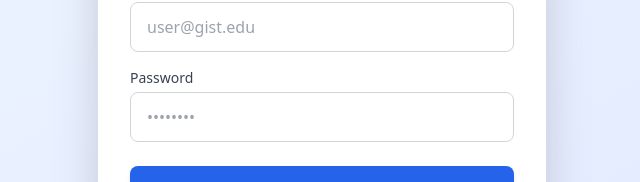
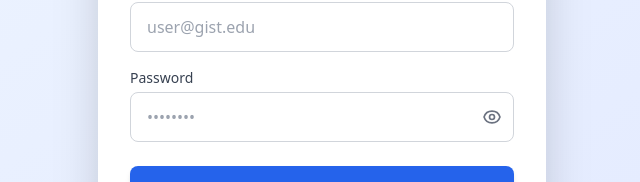
Before and after one commit to venkatsai2501/gist-oms, a React (Vite) app in the folder frontend/: page /login in a window 1280 px wide. Shown: the part 278-460 px from the top of the page, without its empty margins (318-958 px from the left). Built offline with nearby package versions, Linux system fonts and the light colour scheme; no server answers.

Commit message:
feat: add show/hide password toggle on login page

```diff
--- a/frontend/src/pages/LoginPage.tsx
+++ b/frontend/src/pages/LoginPage.tsx
@@ -12,6 +12,7 @@
   const [password, setPassword] = useState('');
   const [error, setError] = useState('');
   const [loading, setLoading] = useState(false);
+  const [showPassword, setShowPassword] = useState(false);
   const navigate = useNavigate();
 
   const handleSubmit = async (e: React.FormEvent) => {
@@ -68,15 +69,34 @@
               <label htmlFor="password" className="block text-sm font-medium text-gray-700 mb-1">
                 Password
               </label>
+              <div className="relative">
                 <input
                   id="password"
-                type="password"
+                  type={showPassword ? 'text' : 'password'}
                   required
                   value={password}
                   onChange={(e) => setPassword(e.target.value)}
-                className="w-full px-4 py-3 border border-gray-300 rounded-lg focus:ring-2 focus:ring-blue-500 focus:border-transparent"
+                  className="w-full px-4 py-3 pr-12 border border-gray-300 rounded-lg focus:ring-2 focus:ring-blue-500 focus:border-transparent"
                   placeholder="••••••••"
                 />
+                <button
+                  type="button"
+                  onClick={() => setShowPassword((prev) => !prev)}
+                  className="absolute inset-y-0 right-0 flex items-center px-3 text-gray-500 hover:text-gray-700 focus:outline-none"
+                  aria-label={showPassword ? 'Hide password' : 'Show password'}
+                >
+                  {showPassword ? (
+                    <svg xmlns="http://www.w3.org/2000/svg" className="h-5 w-5" fill="none" viewBox="0 0 24 24" stroke="currentColor">
+                      <path strokeLinecap="round" strokeLinejoin="round" strokeWidth={2} d="M13.875 18.825A10.05 10.05 0 0112 19c-4.478 0-8.268-2.943-9.543-7a9.97 9.97 0 011.563-3.029m5.858.908a3 3 0 114.243 4.243M9.878 9.878l4.242 4.242M9.88 9.88l-3.29-3.29m7.532 7.532l3.29 3.29M3 3l3.59 3.59m0 0A9.953 9.953 0 0112 5c4.478 0 8.268 2.943 9.543 7a10.025 10.025 0 01-4.132 5.411m0 0L21 21" />
+                    </svg>
+                  ) : (
+                    <svg xmlns="http://www.w3.org/2000/svg" className="h-5 w-5" fill="none" viewBox="0 0 24 24" stroke="currentColor">
+                      <path strokeLinecap="round" strokeLinejoin="round" strokeWidth={2} d="M15 12a3 3 0 11-6 0 3 3 0 016 0z" />
+                      <path strokeLinecap="round" strokeLinejoin="round" strokeWidth={2} d="M2.458 12C3.732 7.943 7.523 5 12 5c4.477 0 8.268 2.943 9.542 7-1.274 4.057-5.065 7-9.542 7-4.477 0-8.268-2.943-9.542-7z" />
+                    </svg>
+                  )}
+                </button>
+              </div>
             </div>
           </div>
 
```
Lines whose indentation alone changed are shown as unchanged.
